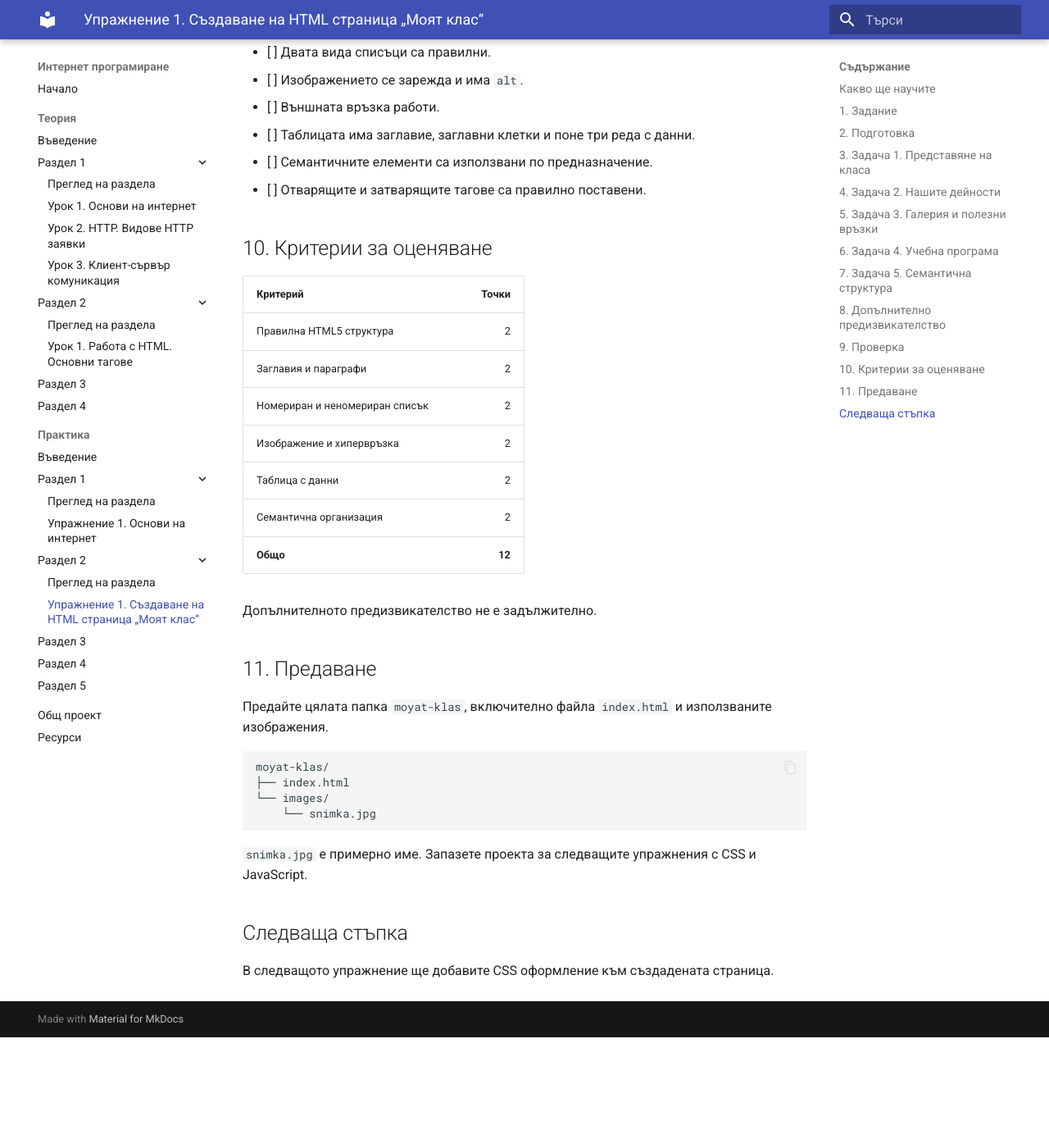
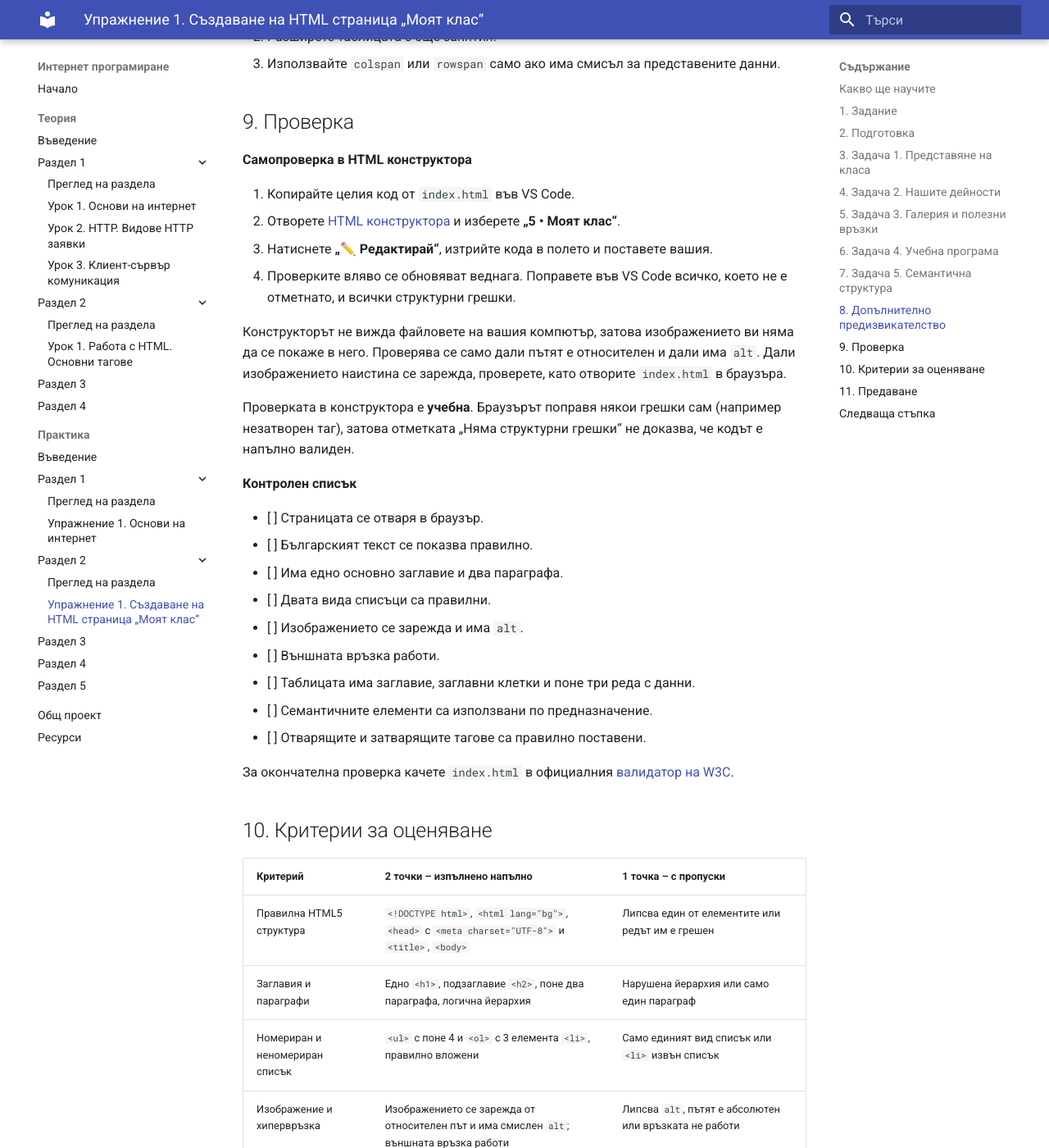
Before and after one commit to IlkoIliev/internet-programirane, an MkDocs documentation site: the page built from docs/praktika/razdel-2/uprazhnenie-01-html.md, in a window 1280 px wide and 1400 px high, scrolled down 2659 px. Shown: the whole window at 82% size. Built offline with MkDocs 1.6.1 and Material for MkDocs 9.7.7, drawn with Linux system fonts in a browser that asks for light colours; before the commit the page ends 3924 px from its top, so only the background shows below that; some of the changed text lies outside the part shown.

Commit message:
Revise exercise details and submission instructions
Updated duration and format of the exercise, added detailed instructions for the two sessions, and revised submission guidelines.

````diff
--- a/docs/praktika/razdel-2/uprazhnenie-01-html.md
+++ b/docs/praktika/razdel-2/uprazhnenie-01-html.md
@@ -4,9 +4,16 @@
 
 След упражнението ще можете самостоятелно да създавате HTML5 документ, да подреждате съдържание със заглавия, параграфи и списъци, да добавяте изображение и връзки, да представяте данни в таблица и да използвате семантични елементи.
 
-**Продължителност:** 45 минути
-**Форма:** самостоятелна работа
+**Продължителност:** 2 учебни часа (90 минути)
+**Форма:** работа с интерактивна лаборатория и самостоятелна работа
 **Технологии:** HTML5 (без CSS и JavaScript)
+
+!!! tip "Как е организирано упражнението"
+    **Първи учебен час – изследване в HTML конструктора.** Изпълнете мисии 1–4: структура на документа, съдържание, влагане на елементи и таблица. В конструктора добавяте тагове с кликове или пишете код и веднага виждате резултата в браузъра.
+
+    **Втори учебен час – самостоятелна работа във VS Code.** Създайте страницата „Моят клас“ по задачите по-долу. Преди да я предадете, я проверете в мисия 5 на конструктора (вижте т. 9).
+
+    [**Отвори HTML конструктора**](../../interaktivni/razdel-2/html-konstruktor.html){: target="_blank" }
 
 ## 1. Задание
 
@@ -85,6 +92,19 @@
 
 ## 9. Проверка
 
+**Самопроверка в HTML конструктора**
+
+1. Копирайте целия код от `index.html` във VS Code.
+2. Отворете [HTML конструктора](../../interaktivni/razdel-2/html-konstruktor.html){: target="_blank" } и изберете **„5 • Моят клас“**.
+3. Натиснете **„✏️ Редактирай“**, изтрийте кода в полето и поставете вашия.
+4. Проверките вляво се обновяват веднага. Поправете във VS Code всичко, което не е отметнато, и всички структурни грешки.
+
+Конструкторът не вижда файловете на вашия компютър, затова изображението ви няма да се покаже в него. Проверява се само дали пътят е относителен и дали има `alt`. Дали изображението наистина се зарежда, проверете, като отворите `index.html` в браузъра.
+
+Проверката в конструктора е **учебна**. Браузърът поправя някои грешки сам (например незатворен таг), затова отметката „Няма структурни грешки“ не доказва, че кодът е напълно валиден.
+
+**Контролен списък**
+
 - [ ] Страницата се отваря в браузър.
 - [ ] Българският текст се показва правилно.
 - [ ] Има едно основно заглавие и два параграфа.
@@ -95,23 +115,26 @@
 - [ ] Семантичните елементи са използвани по предназначение.
 - [ ] Отварящите и затварящите тагове са правилно поставени.
 
+За окончателна проверка качете `index.html` в официалния [валидатор на W3C](https://validator.w3.org/#validate_by_upload){: target="_blank" }.
+
 ## 10. Критерии за оценяване
 
-| Критерий | Точки |
-|---|---:|
-| Правилна HTML5 структура | 2 |
-| Заглавия и параграфи | 2 |
-| Номериран и неномериран списък | 2 |
-| Изображение и хипервръзка | 2 |
-| Таблица с данни | 2 |
-| Семантична организация | 2 |
-| **Общо** | **12** |
+| Критерий | 2 точки – изпълнено напълно | 1 точка – с пропуски |
+|---|---|---|
+| Правилна HTML5 структура | `<!DOCTYPE html>`, `<html lang="bg">`, `<head>` с `<meta charset="UTF-8">` и `<title>`, `<body>` | Липсва един от елементите или редът им е грешен |
+| Заглавия и параграфи | Едно `<h1>`, подзаглавие `<h2>`, поне два параграфа, логична йерархия | Нарушена йерархия или само един параграф |
+| Номериран и неномериран списък | `<ul>` с поне 4 и `<ol>` с 3 елемента `<li>`, правилно вложени | Само единият вид списък или `<li>` извън списък |
+| Изображение и хипервръзка | Изображението се зарежда от относителен път и има смислен `alt`; външната връзка работи | Липсва `alt`, пътят е абсолютен или връзката не работи |
+| Таблица с данни | `<caption>`, заглавни клетки `<th>`, поне три реда с `<td>`, еднакъв брой колони | Липсва `<caption>` или `<th>`, или редовете са с различен брой клетки |
+| Семантична организация | `header`, `nav`, `main`, `section` и `footer` по предназначение; автор и учебна година във `footer` | Липсва елемент или е използван не по предназначение |
+
+**0 точки** – изискването липсва. **Общо: 12 точки.**
 
 Допълнителното предизвикателство не е задължително.
 
 ## 11. Предаване
 
-Предайте цялата папка `moyat-klas`, включително файла `index.html` и използваните изображения.
+Предайте цялата папка `moyat-klas` с проекта, разработен във VS Code, включително файла `index.html` и използваните изображения. Архивът, свален от конструктора, съдържа само примерните изображения от лабораторията – собствените си файлове поставете в папката `images` ръчно.
 
 ```text
 moyat-klas/
````
